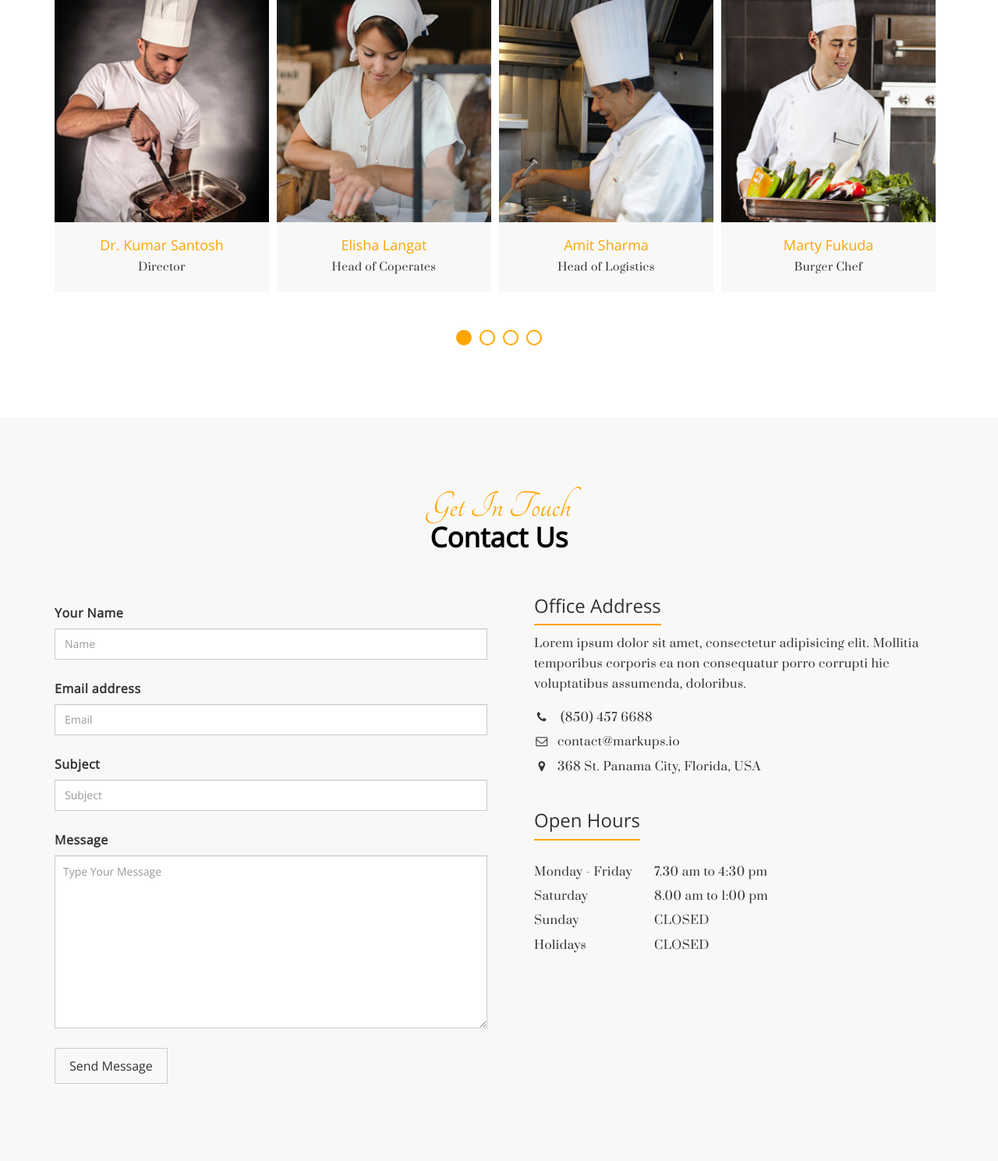
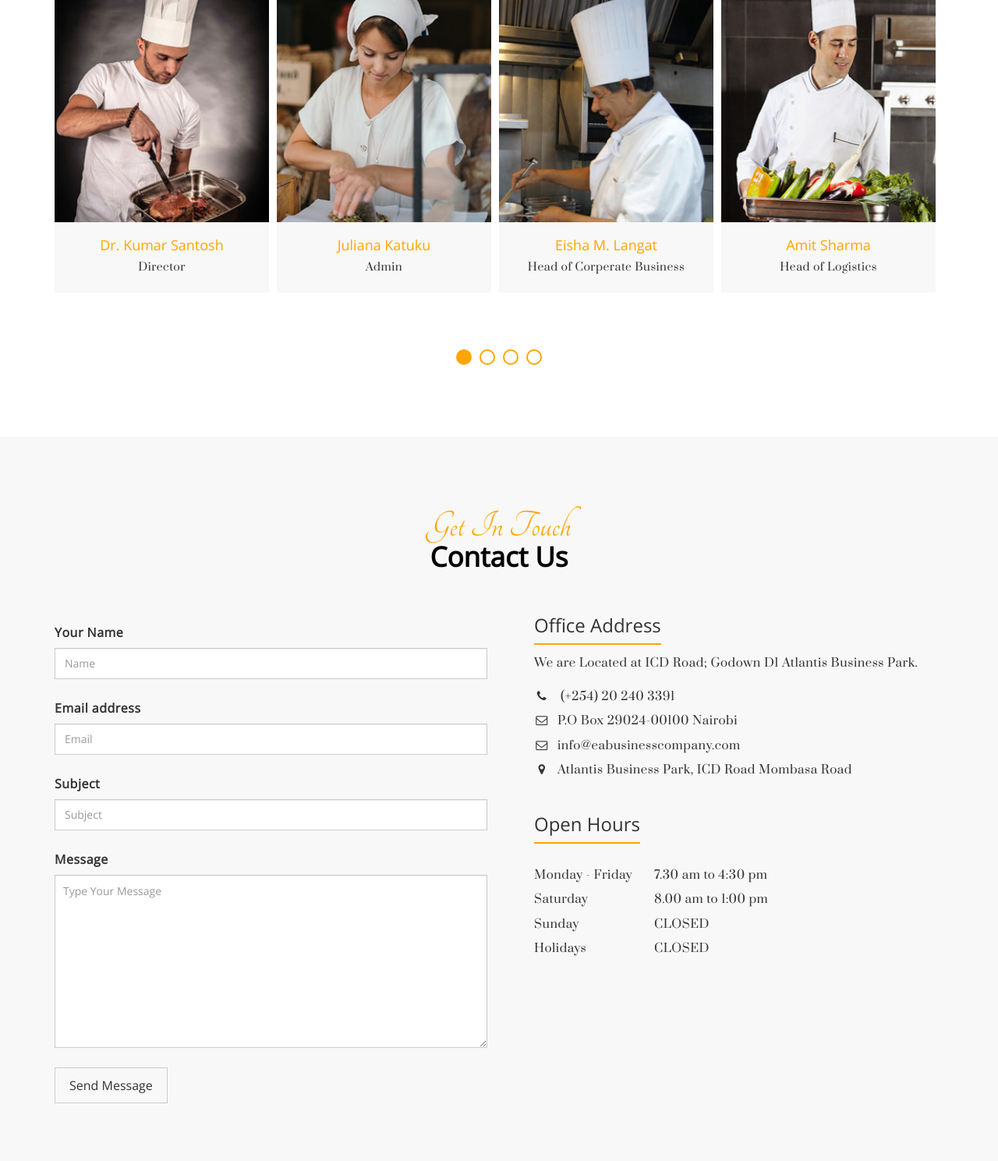
Before and after one commit to Adicapa/eabcl-website, a Django app: template templates/index.html in a window 1280 px wide. Shown: the part 4803-6292 px from the top of the page at 78% size. Run offline with Django 4.2, Linux system fonts and the light colour scheme; the template is opened without the code that fills it, so the values that code supplies are empty; some libraries are stand-ins or nearby versions.

Commit message:
Changed contact, slider, team, footer, apps

```diff
--- a/products/apps.py
+++ b/products/apps.py
@@ -1,9 +1,11 @@
 from django.apps import AppConfig
-
+from django.contrib import admin
+from .models import Products
 
 
 # To register this category model in our admin
+admin.site.register(Products)
 
 class ProductsConfig(AppConfig):
     default_auto_field = 'django.db.models.BigAutoField'
-    name = 'products'
+    name = 'Products'
--- a/templates/contact.html
+++ b/templates/contact.html
@@ -44,11 +44,12 @@
                   <div class="mu-contact-right">
                     <div class="mu-contact-widget">
                       <h3>Office Address</h3>
-                      <p>Lorem ipsum dolor sit amet, consectetur adipisicing elit. Mollitia temporibus corporis ea non consequatur porro corrupti hic voluptatibus assumenda, doloribus.</p>
+                      <p>We are Located at ICD Road; Godown D1 Atlantis Business Park.</p>
                       <address>
-                        <p><i class="fa fa-phone"></i> (850) 457 6688</p>
-                        <p><i class="fa fa-envelope-o"></i>contact@markups.io</p>
-                        <p><i class="fa fa-map-marker"></i>368 St. Panama City, Florida, USA</p>
+                        <p><i class="fa fa-phone"></i> (+254) 20 240 3391</p>
+                        <p><i class="fa fa-envelope-o"></i>P.O Box 29024-00100 Nairobi</p>
+                        <p><i class="fa fa-envelope-o"></i>info@eabusinesscompany.com</p>
+                        <p><i class="fa fa-map-marker"></i>Atlantis Business Park, ICD Road Mombasa Road</p>
                       </address>
                     </div>
                     <div class="mu-contact-widget">
--- a/templates/footer.html
+++ b/templates/footer.html
@@ -12,7 +12,7 @@
             <a href="#"><span class="fa fa-youtube"></span></a>
           </div>
           <div class="mu-footer-copyright">
-            <p>&copy; Copyright <a rel="nofollow" href="http://markups.io">markups.io</a>. All right reserved.</p>
+            <p>&copy; Copyright <a rel="nofollow" href="http://eabusinesscompan.io">@eabusinesscompany</a>. All right reserved.</p>
           </div>
         </div>
       </div>
--- a/templates/slider.html
+++ b/templates/slider.html
@@ -25,9 +25,9 @@
           <!-- Top slider content -->
           <div class="mu-top-slider-content">
             <span class="mu-slider-small-title">The Elegant</span>
-            <h2 class="mu-slider-title">Italian Restaurant</h2>
-            <p>Lorem ipsum dolor sit amet, consectetur adipisicing elit. Itaque voluptatem accusamus non quidem, deleniti optio.</p>
-           <a href="#mu-reservation" class="mu-readmore-btn mu-reservation-btn">BOOK A TABLE</a>
+            <h2 class="mu-slider-title">EABCL Products</h2>
+            <p>Request our products and we will deliver within 24 hours.</p>
+           <a href="#mu-reservation" class="mu-readmore-btn mu-reservation-btn">BOOK PRODUCTS</a>
           </div>
           <!-- / Top slider content -->
         </div>
@@ -38,10 +38,10 @@
           <img src="{% static 'img/slider/3.png' %}" alt="img">
           <!-- Top slider content -->
           <div class="mu-top-slider-content">
-            <span class="mu-slider-small-title">Delicious</span>
-            <h2 class="mu-slider-title">Spicy Masalas</h2>
-            <p>Lorem ipsum dolor sit amet, consectetur adipisicing elit. Itaque voluptatem accusamus non quidem, deleniti optio.</p>
-            <a href="#mu-reservation" class="mu-readmore-btn mu-reservation-btn">BOOK A TABLE</a>
+            <span class="mu-slider-small-title">EABCL</span>
+            <h2 class="mu-slider-title">Beyond Business</h2>
+            <p>We Sell the Best Pesticides across the Country</p>
+            <a href="#mu-reservation" class="mu-readmore-btn mu-reservation-btn">BOOK PRODUCTS</a>
           </div>
           <!-- / Top slider content -->
         </div>
--- a/templates/team.html
+++ b/templates/team.html
@@ -36,8 +36,8 @@
                       <img src="{% static 'img/chef/chef-2.jpg' %}" alt="chef img">
                     </figure>
                     <div class="mu-single-chef-info">
-                      <h4>Elisha Langat</h4>
-                      <span>Head of Coperates</span>
+                      <h4>Juliana Katuku</h4>
+                      <span>Admin</span>
                     </div>
                     <div class="mu-single-chef-social">
                       <a href="#"><i class="fa fa-facebook"></i></a>
@@ -52,6 +52,24 @@
                   <div class="mu-single-chef">
                     <figure class="mu-single-chef-img">
                       <img src="{% static  'img/chef/chef-3.jpg' %}" alt="chef img">
+                    </figure>
+                    <div class="mu-single-chef-info">
+                      <h4>Eisha M. Langat</h4>
+                      <span>Head of Corperate Business</span>
+                    </div>
+                    <div class="mu-single-chef-social">
+                      <a href="#"><i class="fa fa-facebook"></i></a>
+                      <a href="#"><i class="fa fa-twitter"></i></a>
+                      <a href="#"><i class="fa fa-google-plus"></i></a>
+                      <a href="#"><i class="fa fa-linkedin"></i></a>
+                    </div>
+                  </div>
+                </li>
+
+                <li>
+                  <div class="mu-single-chef">
+                    <figure class="mu-single-chef-img">
+                      <img src="{% static  'img/chef/chef-4.jpg' %}" alt="chef img">
                     </figure>
                     <div class="mu-single-chef-info">
                       <h4>Amit Sharma</h4>
@@ -69,34 +87,16 @@
                 <li>
                   <div class="mu-single-chef">
                     <figure class="mu-single-chef-img">
-                      <img src="{% static  'img/chef/chef-4.jpg' %}" alt="chef img">
+                      <img src="{% static  'img/chef/chef-5.jpg' %}" alt="chef img">
                     </figure>
                     <div class="mu-single-chef-info">
-                      <h4>Marty Fukuda</h4>
-                      <span>Burger Chef</span>
+                      <h4>Ephantus Njoroge</h4>
+                      <span>Agronomist  (Nakuru Region) </span>
                     </div>
                     <div class="mu-single-chef-social">
                       <a href="#"><i class="fa fa-facebook"></i></a>
                       <a href="#"><i class="fa fa-twitter"></i></a>
-                      <a href="#"><i class="fa fa-google-plus"></i>G</a>
-                      <a href="#"><i class="fa fa-linkedin"></i></a>
-                    </div>
-                  </div>
-                </li>
-
-                <li>
-                  <div class="mu-single-chef">
-                    <figure class="mu-single-chef-img">
-                      <img src="{% static  'img/chef/chef-5.jpg' %}" alt="chef img">
-                    </figure>
-                    <div class="mu-single-chef-info">
-                      <h4>Simon Jonson</h4>
-                      <span>Head Chef</span>
-                    </div>
-                    <div class="mu-single-chef-social">
-                      <a href="#"><i class="fa fa-facebook"></i></a>
-                      <a href="#"><i class="fa fa-twitter"></i></a>
-                      <a href="#"><i class="fa fa-google-plus"></i>G</a>
+                      <a href="#"><i class="fa fa-google-plus"></i></a>
                       <a href="#"><i class="fa fa-linkedin"></i></a>
                     </div>
                   </div>
@@ -108,8 +108,8 @@
                       <img src="{% static 'img/chef/chef-1.jpg' %}" alt="chef img">
                     </figure>
                     <div class="mu-single-chef-info">
-                      <h4>Kelly Wenzel</h4>
-                      <span>Pizza Chef</span>
+                      <h4>Isaac Chumba</h4>
+                      <span>Agronomist  (Eldoret Region)</span>
                     </div>
                     <div class="mu-single-chef-social">
                       <a href="#"><i class="fa fa-facebook"></i></a>
@@ -126,8 +126,8 @@
                       <img src="{% static 'img/chef/chef-2.jpg' %}" alt="chef img">
                     </figure>
                     <div class="mu-single-chef-info">
-                      <h4>Greg Hong</h4>
-                      <span>Grill Chef</span>
+                      <h4>Titus Ngalana</h4>
+                      <span>Agronomist  (Lower Eastern Region)</span>
                     </div>
                     <div class="mu-single-chef-social">
                       <a href="#"><i class="fa fa-facebook"></i></a>
@@ -144,8 +144,8 @@
                       <img src="{% static  'img/chef/chef-3.jpg' %}" alt="chef img">
                     </figure>
                     <div class="mu-single-chef-info">
-                      <h4>Marty Fukuda</h4>
-                      <span>Burger Chef</span>
+                      <h4>Patric ...</h4>
+                      <span>Agronomist  (Mount Kenya Region)</span>
                     </div>
                     <div class="mu-single-chef-social">
                       <a href="#"><i class="fa fa-facebook"></i></a>
```
Also changed, not shown: eabcl/settings.py (+7 -1 lines), products/migrations/0001_initial.py (added).
